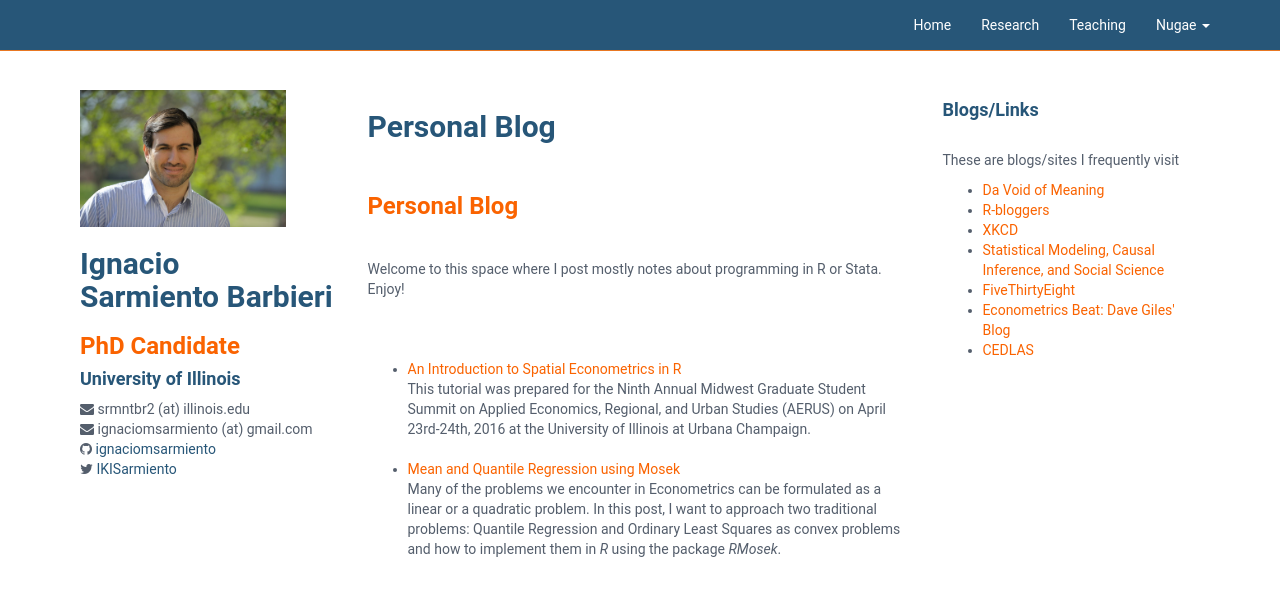
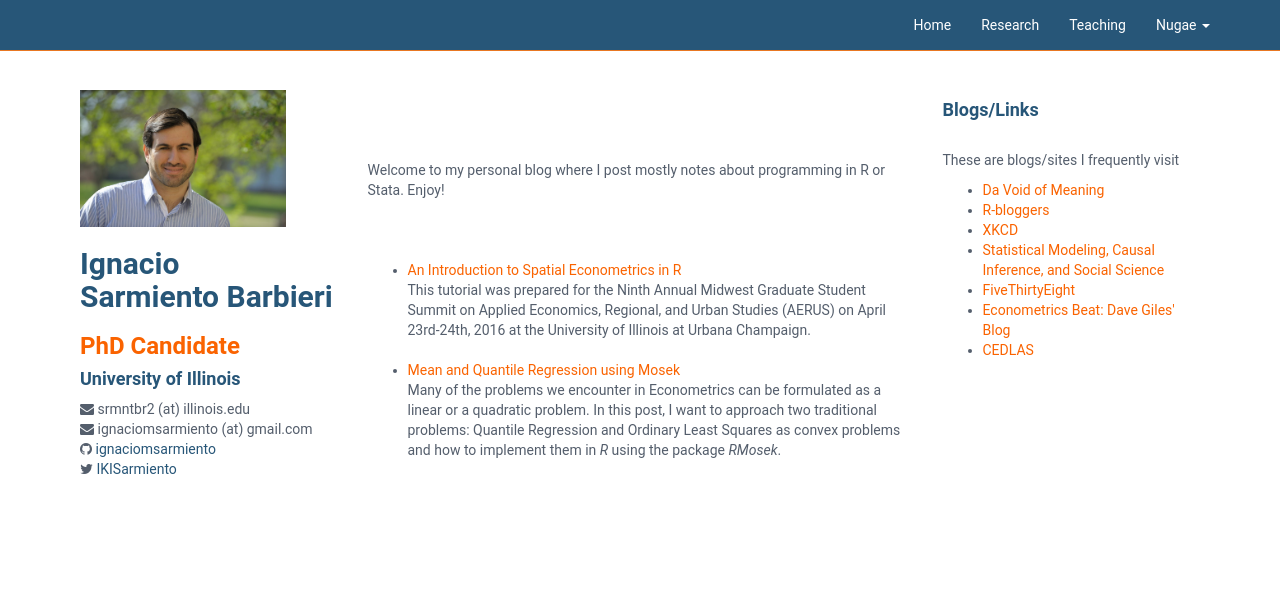
Before and after one commit to ignaciomsarmiento/ignaciomsarmiento.github.io, a Jekyll site: the page built from blog.md, in a window 1280 px wide. Shown: the top 596 px of the page. Built offline with Jekyll 4.4.1, drawn with Linux system fonts in a browser that asks for light colours; our own code applies the rules of GitHub Pages for plain Markdown files.

Commit message:
the strugle3

```diff
--- a/blog.md
+++ b/blog.md
@@ -1,11 +1,11 @@
 ---
 layout: blog
 ---
-### Personal Blog
+
 
 <br>
 
-Welcome to this space where I post mostly notes about programming in R or Stata. Enjoy!
+Welcome to my personal blog where I post mostly notes about programming in R or Stata. Enjoy!
 
 <br>
 <br>
```
